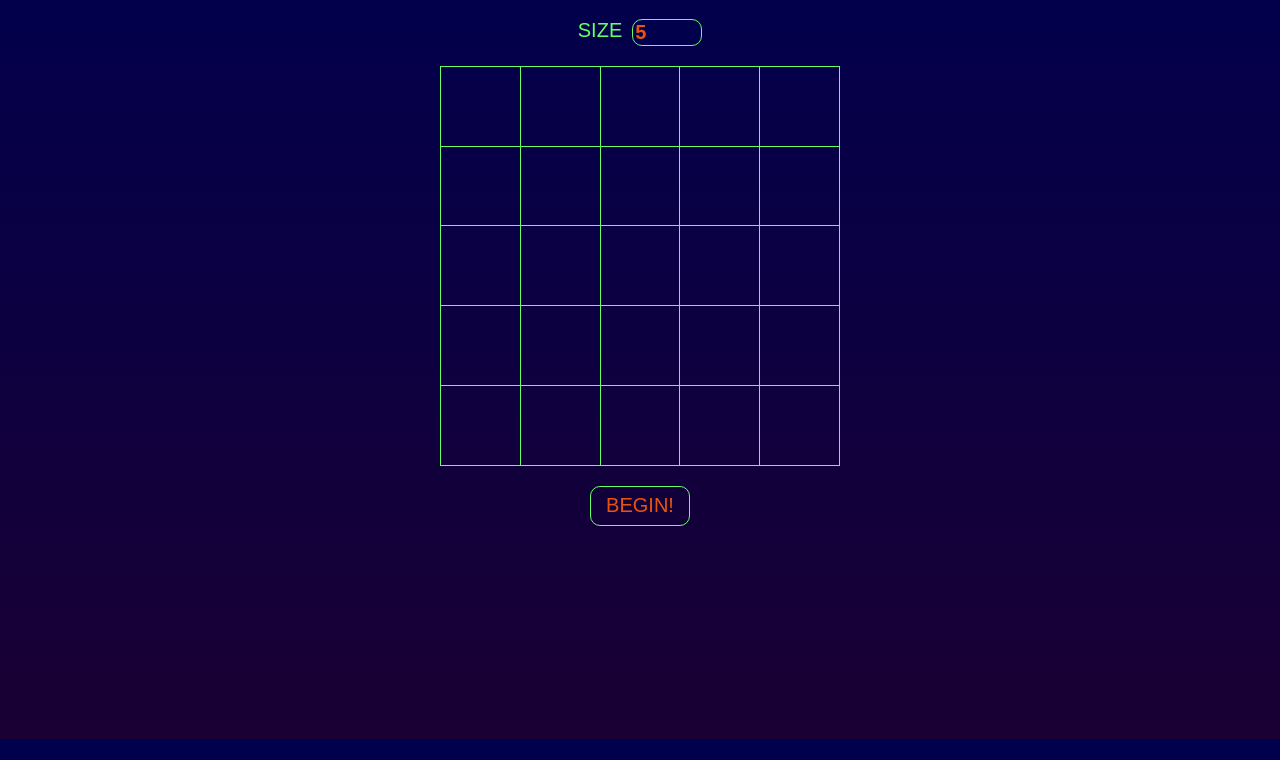
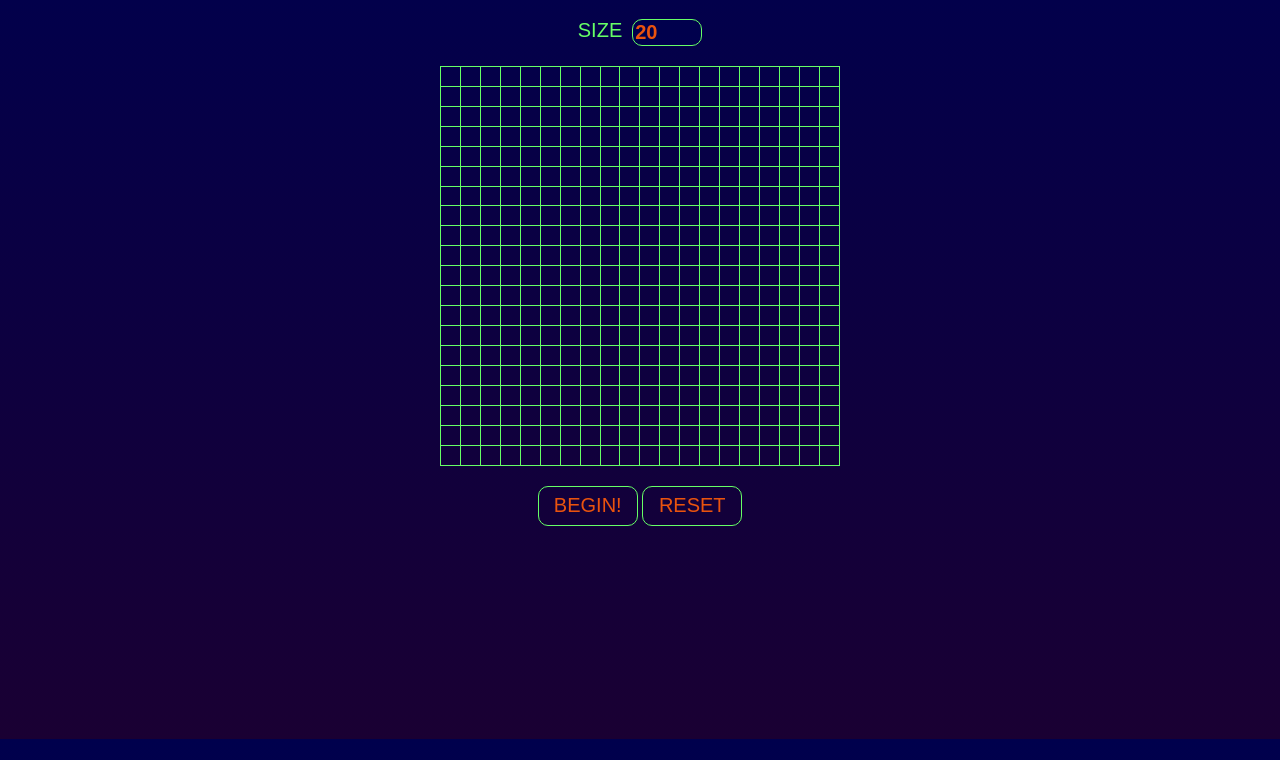
Before and after one commit to brettwsanders/game-of-life, a plain HTML site: page index.html in a window 1280 px wide. Shown: the part 61-821 px from the top of the page. Drawn offline with Linux system fonts and the light colour scheme.

Commit message:
add reset button

```diff
--- a/index.html
+++ b/index.html
@@ -9,10 +9,11 @@
     <h1>The Game of Life</h1>
     <div class="settings">
         <label for="size">Size</label>
-        <input id="size" type="number" value="5" min="5" max="40">
+        <input id="size" type="number" value="20" min="5" max="40">
     </div>
     <div class="board-container"></div>
     <button id="begin">Begin!</button>
+    <button id="reset">Reset</button>
     <script src="main.js"></script>
 </body>
 </html>
--- a/main.js
+++ b/main.js
@@ -6,6 +6,7 @@
     const sizeInput = document.getElementById("size");
     const table = document.querySelector(".board");
     const beginButton = document.getElementById("begin");
+    const resetButton = document.getElementById("reset");
     const boardContainer = document.querySelector(".board-container");
 
     // values
@@ -150,7 +151,16 @@
         }
     };
 
+    const resetGame = () => {
+        if (isPlaying) {
+            isPlaying = false;
+            clearInterval(intervalId);
+            beginButton.innerHTML = "Begin!"
+        }
+    };
+
     const createAndRenderBoard = () => {
+        resetGame();
         const newBoard = initBoard(+sizeInput.value)
         renderBoard(newBoard);
         board = newBoard;
@@ -159,6 +169,7 @@
     // event handlers
     sizeInput.addEventListener("change", createAndRenderBoard);
     beginButton.addEventListener("click", startOrStop);
+    resetButton.addEventListener("click", createAndRenderBoard);
 
     // init
     createAndRenderBoard();
--- a/style.css
+++ b/style.css
@@ -57,7 +57,7 @@ td.alive {
     background: rgb(234, 83, 14);
 }
 
-button#begin {
+button {
     width: 100px;
     height: 40px;
     text-align: center;
@@ -70,7 +70,7 @@ button#begin {
     border-radius: 10px;
 }
 
-button#begin:hover {
+button:hover {
     background: rgb(234, 83, 14);
     color: #1a0033;
     font-weight: bold;
```
